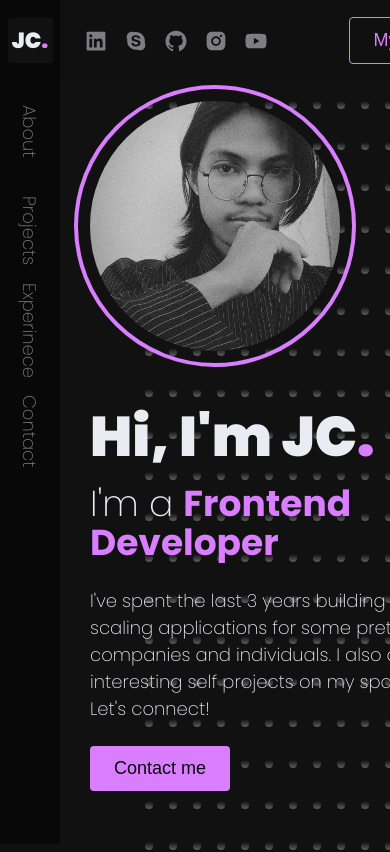
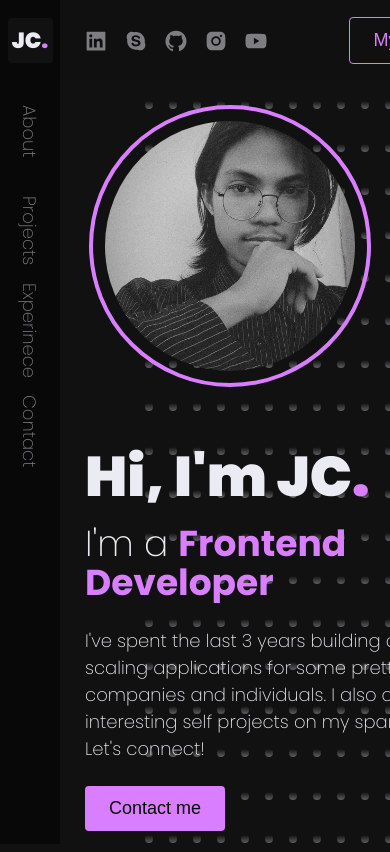
Before and after one commit to engida32/engida, a Next.js app: page / in a window 390 px wide. Shown: the top 852 px of the page. Built offline with nearby package versions, Linux system fonts and the light colour scheme.

Commit message:
added SEO!

```diff
--- a/components/home/hero/Hero.tsx
+++ b/components/home/hero/Hero.tsx
@@ -35,22 +35,16 @@ export const Hero = () => {
             </StandardButton>
           </Reveal>
         </div>
-        <div className={styles.profile}>
+        <Reveal>
           <Image
+            className={styles.profile}
             src={Profile}
             priority
             alt="John Carlo Devera | Frontend Developer"
             width={250}
             height={250}
-            style={{
-              borderRadius: "50%",
-              outline: "solid",
-              outlineWidth: 4,
-              outlineColor: "var(--brand)",
-              outlineOffset: 12,
-            }}
           />
-        </div>
+        </Reveal>
       </div>
       <DotGrid />
     </section>
--- a/components/home/hero/hero.module.scss
+++ b/components/home/hero/hero.module.scss
@@ -48,8 +48,22 @@
 }
 
 .profile {
+  margin: 2rem;
   z-index: 10;
+  position: relative;
   margin-right: 9rem;
+  border-radius: 50%;
+  outline: solid;
+  outline-width: 4px;
+  outline-color: var(--brand);
+  outline-offset: 12px;
+  transition: .2s;
+  &:hover {
+    outline: dotted;
+    outline-width: 4px;
+    outline-color: var(--brand);
+    outline-offset: 5px;
+  }
 }
 
 .heroGrid {
@@ -65,7 +79,7 @@
     flex-wrap: wrap;
 
     .profile {
-      margin-left: 0.5rem;
+      margin-left: 2rem;
     }
   }
 }
--- a/pages/index.tsx
+++ b/pages/index.tsx
@@ -10,10 +10,24 @@ export default function home() {
         <meta name="description" content="John Carlo Devera | Frontend Developer" />
         <meta name="viewport" content="width=device-width, initial-scale=1" />
         <meta property="og:title" content="John Carlo Devera | Frontend Developer" />
+        <meta name="description" content="Hey! I'm John Carlo Devera, and I'm a Bachelor of Science in Information Technology graduate." />
+
+        <meta property="og:title" content="John Carlo Devera | Frontend Developer" />
         <meta property="og:type" content="article" />
         <meta property="og:url" content="https://deverajc.com/" />
-        <meta property="og:image" content="https://deverajc.com/screenshot.jpg" />
-        <meta property="og:description" content="Description Here" />
+        <meta property="og:image" content="https://deverajc.com/screenshot.png" />
+        <meta property="og:description" content="Hey! I'm John Carlo Devera, and I'm a Bachelor of Science in Information Technology graduate." />
+
+        <meta name="twitter:card" content="summary"/>
+        <meta name="twitter:site" content="@jc_devz"/>
+        <meta name="twitter:title" content="John Carlo Devera | Frontend Developer"/>
+        <meta name="twitter:description" content="Hey! I'm John Carlo Devera, and I'm a Bachelor of Science in Information Technology graduate."/>
+        <meta name="twitter:creator" content="@jc_devz"/>
+        <meta name="twitter:image" content="https://deverajc.com/screenshot.png"/>
+
+        {/* <meta itemprop="name" content="John Carlo Devera | Frontend Developer"/>
+        <meta itemprop="description" content="Hey! I'm John Carlo Devera, and I'm a Bachelor of Science in Information Technology graduate."/>
+        <meta itemprop="image" content="https://deverajc.com/screenshot.png"/> */}
       </Head>
       <Home />
     </>
```
Also changed, not shown: public/screenshot.png (added).
